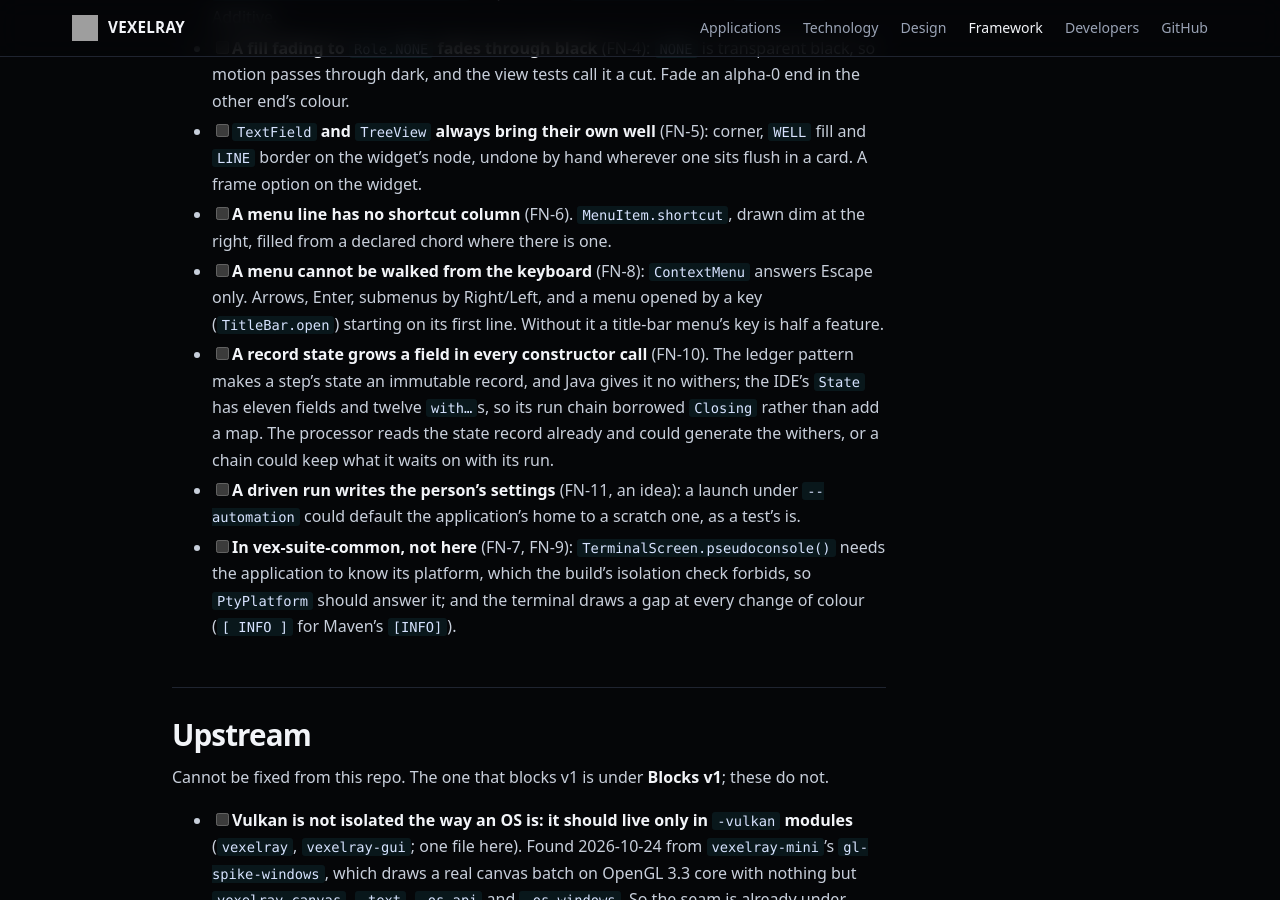
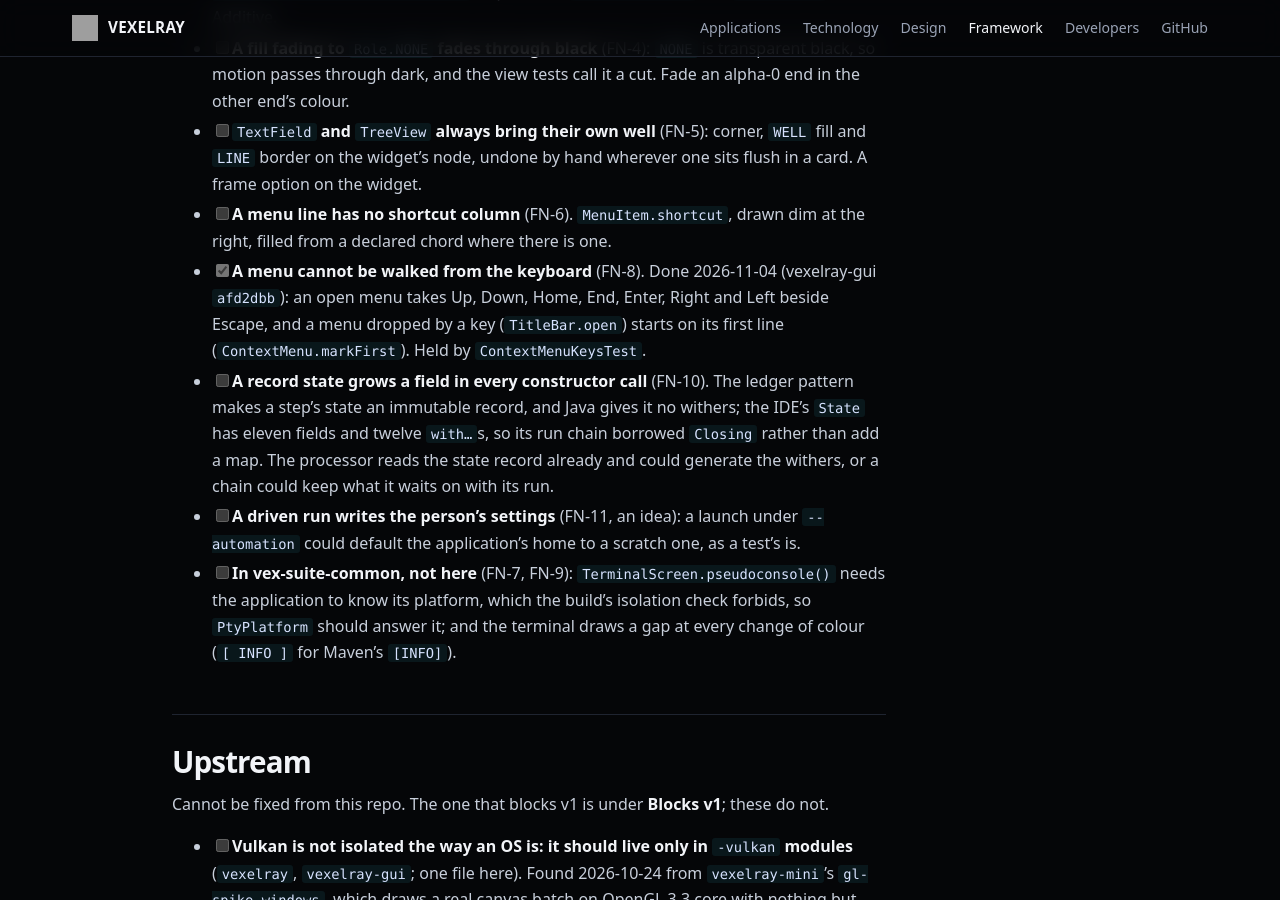
Before and after one commit to sibarum/vexelray-framework, a Jekyll site: the page built from docs/TODO.md, in a window 1280 px wide and 900 px high, scrolled down 33469 px. Built offline with Jekyll 4.4.1, drawn with Linux system fonts in a browser that asks for light colours; our own code applies the rules of GitHub Pages for plain Markdown files.

Commit message:
TODO: menus walk from the keyboard (IDE FN-8), done in vexelray-gui afd2dbb
Co-Authored-By: Claude Opus 5.5 <noreply@anthropic.com>

```diff
--- a/docs/TODO.md
+++ b/docs/TODO.md
@@ -1210,9 +1210,9 @@ behind it, the first application `@Source @Destination` (`Runner`). The numbers
       widget's node, undone by hand wherever one sits flush in a card. A frame option on the widget.
 - [ ] **A menu line has no shortcut column** (FN-6). `MenuItem.shortcut`, drawn dim at the right, filled from a
       declared chord where there is one.
-- [ ] **A menu cannot be walked from the keyboard** (FN-8): `ContextMenu` answers Escape only. Arrows, Enter,
-      submenus by Right/Left, and a menu opened by a key (`TitleBar.open`) starting on its first line. Without it a
-      title-bar menu's key is half a feature.
+- [x] **A menu cannot be walked from the keyboard** (FN-8). Done 2026-11-04 (vexelray-gui `afd2dbb`): an open menu
+      takes Up, Down, Home, End, Enter, Right and Left beside Escape, and a menu dropped by a key (`TitleBar.open`)
+      starts on its first line (`ContextMenu.markFirst`). Held by `ContextMenuKeysTest`.
 - [ ] **A record state grows a field in every constructor call** (FN-10). The ledger pattern makes a step's state an
       immutable record, and Java gives it no withers; the IDE's `State` has eleven fields and twelve `with…`s, so its
       run chain borrowed `Closing` rather than add a map. The processor reads the state record already and could
```
